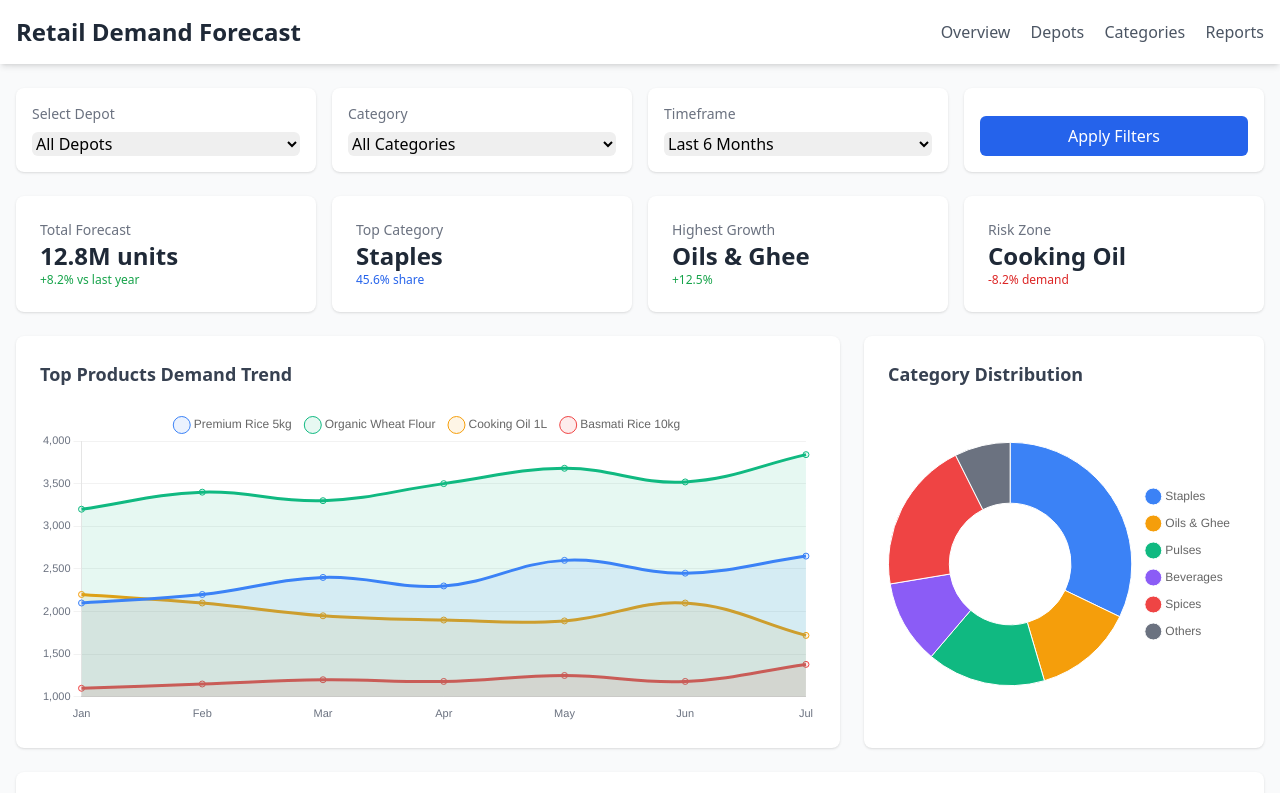
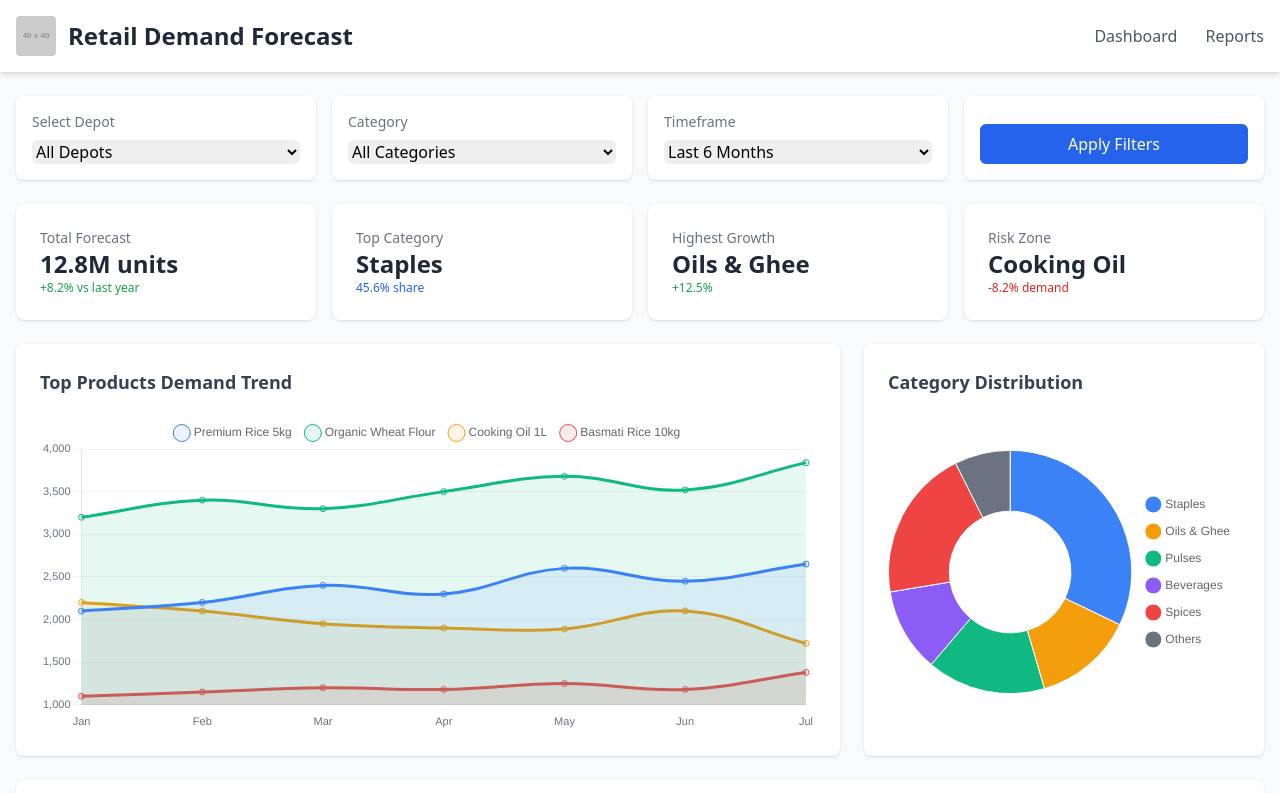
Before and after one commit to infiniteplay/stocktrend, a plain HTML site: page index.html in a window 1280 px wide. Shown: the top 793 px of the page. Drawn offline with nearby package versions, Linux system fonts and the light colour scheme; placeholder pictures from the web are drawn by us.

Commit message:
Update index.html

```diff
--- a/index.html
+++ b/index.html
@@ -12,12 +12,18 @@
   <!-- Header -->
   <header class="bg-white shadow-md sticky top-0 z-10">
     <div class="max-w-7xl mx-auto px-4 py-4 flex justify-between items-center">
-      <h1 class="text-2xl font-bold text-gray-800">Retail Demand Forecast</h1>
-      <nav class="space-x-4">
-        <button class="text-gray-600 hover:text-blue-600">Overview</button>
-        <button class="text-gray-600 hover:text-blue-600">Depots</button>
-        <button class="text-gray-600 hover:text-blue-600">Categories</button>
-        <button class="text-gray-600 hover:text-blue-600">Reports</button>
+
+      <!-- Left side: Logo + Title -->
+      <div class="flex items-center space-x-3">
+        <!-- Logo placeholder (replace src with your logo) -->
+        <img src="https://via.placeholder.com/40" alt="Logo" class="h-10 w-10 rounded">
+        <h1 class="text-2xl font-bold text-gray-800">Retail Demand Forecast</h1>
+      </div>
+
+      <!-- Right side: Menu -->
+      <nav class="space-x-6">
+        <a href="#" class="text-gray-600 hover:text-blue-600 font-medium">Dashboard</a>
+        <a href="#" class="text-gray-600 hover:text-blue-600 font-medium">Reports</a>
       </nav>
     </div>
   </header>
```
